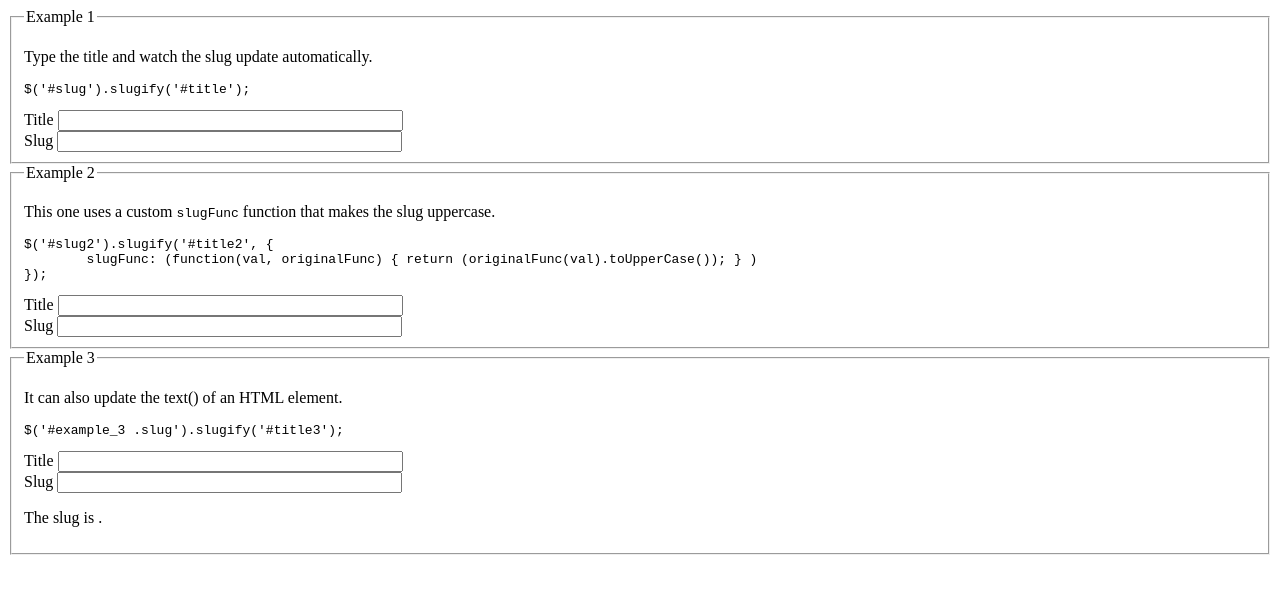
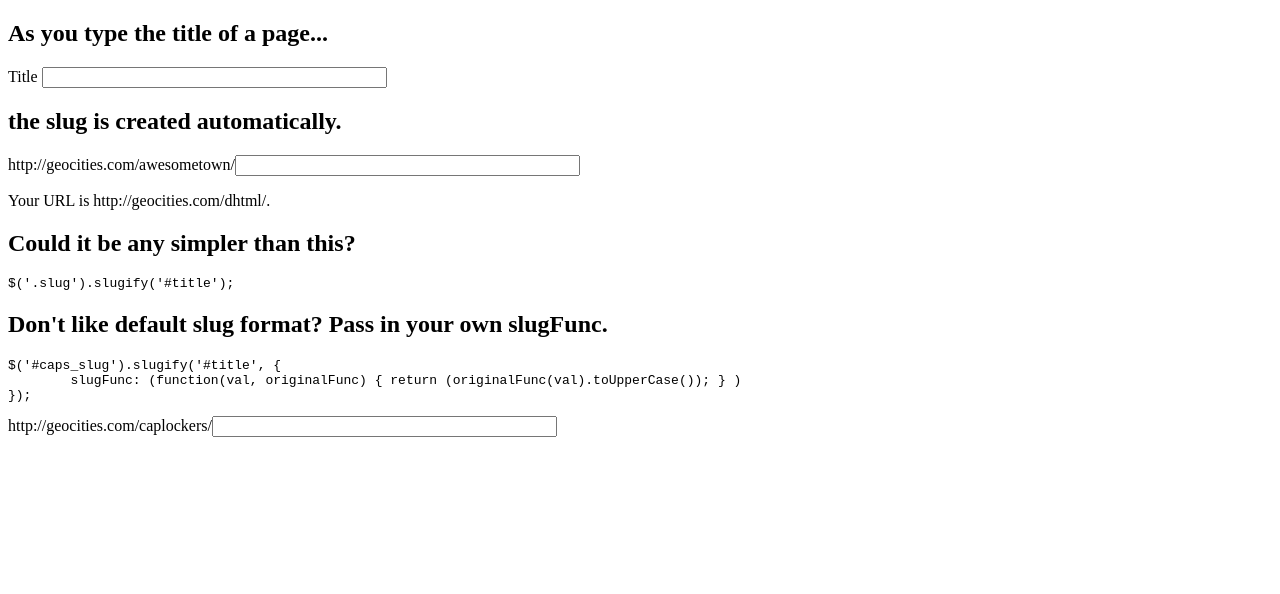
Before and after one commit to pmcelhaney/jQuery-Slugify-Plugin, a plain HTML site: page index.html in a window 1280 px wide. Drawn offline with nearby package versions, Linux system fonts and the light colour scheme.

Commit message:
Completely rewrote the example. Needs some work but I have the concept down.

```diff
--- a/index.html
+++ b/index.html
@@ -10,85 +10,50 @@
 
 	<script type="text/javascript" charset="utf-8">
 		$().ready(function () {
-			$('#slug').slugify('#title');
+			$('.slug').slugify('#title');
 
-			$('#slug2').slugify('#title2', {
+			$('#caps_slug').slugify('#title', {
 					slugFunc: (function(val, originalFunc) { return (originalFunc(val).toUpperCase()); } )
 				}
 			);
 
-			$('#example_3 .slug').slugify('#title3');
 		});
 
 	</script>
 </head>
 <body>
 
+<form>
 
-<form>
-	<fieldset id="example_1">
-		<legend>Example 1</legend>
 
-		<p>Type the title and watch the slug update automatically.</p>
 
-		<pre>$('#slug').slugify('#title');</pre>
+<h2>As you type the title of a page...</h2>
 
-		<div>
-			<label for="title">Title</label>
-			<input type="text" name="title" value="" id="title" size="40">
-		</div>
+<label for="title">Title</label>
+<input type="text" name="title" value="" id="title" size="40">
 
-		<div>
-			<label for="slug" >Slug</label>
-			<input type="text" name="slug" value="" id="slug" size="40">
-		</div>
+<h2>the slug is created automatically.</h2>
 
-	</fieldset>
+<label for="slug" >http://geocities.com/awesometown/</label><input type="text" name="slug" value="" class="slug" size="40">
 
-	<fieldset id="example_2">
-		<legend>Example 2</legend>
+<p>Your URL is http://geocities.com/dhtml/<span class="slug"></span>.</p>
 
-		<p>This one uses a custom <code>slugFunc</code> function that makes the slug uppercase.</p>
+<h2>Could it be any simpler than this?</h2>
 
+<pre>$('.slug').slugify('#title');</pre>
+
+
+<h2>Don't like default slug format? Pass in your own slugFunc.</h2>
 <pre>
-$('#slug2').slugify('#title2', {
+$('#caps_slug').slugify('#title', {
 	slugFunc: (function(val, originalFunc) { return (originalFunc(val).toUpperCase()); } )
 });
 </pre>
 
-		<div>
-			<label for="title2">Title</label>
-			<input type="text" name="title2" value="" id="title2" size="40">
-		</div>
-
-		<div>
-			<label for="slug2" >Slug</label>
-			<input type="text" name="slug2" value="" id="slug2" size="40">
-		</div>
-
-	</fieldset>
-
-	 <fieldset id="example_3">
-		<legend>Example 3</legend>
-
-		<p>It can also update the text() of an HTML element.</p>
-
-		<pre>$('#example_3 .slug').slugify('#title3');</pre>
-
-		<div>
-			<label for="title3">Title</label>
-			<input type="text" name="title3" value="" id="title3" size="40">
-		</div>
-
-		<div>
-			<label for="slug3">Slug</label>
-			<input type="text" name="slug3" value="" id="slug3" size="40" class="slug">
-		</div>
+<label for="slug2">http://geocities.com/caplockers/</label><input type="text" name="slug2" value="" id="caps_slug" size="40">
 
 
-		<p>The slug is <code class="slug"></code>.</p>
 
-	</fieldset>
 
 </form>
 
```
